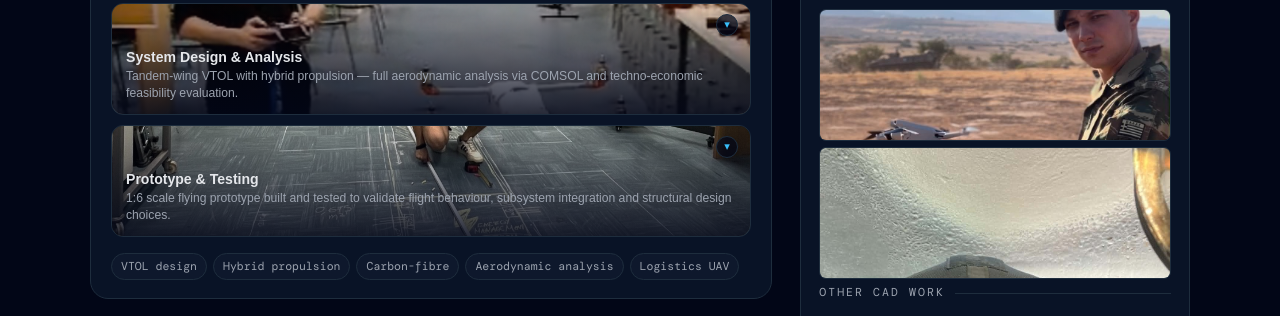
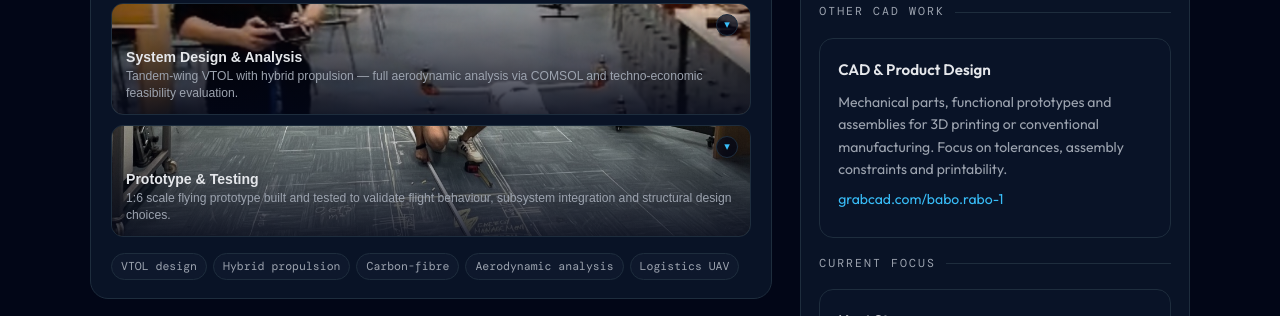
Before and after one commit to trilivaschdennis33/portfolio, a plain HTML site: page index.html in a window 1280 px wide. Shown: the part 1945-2261 px from the top of the page. Drawn offline with nearby package versions, Linux system fonts and the light colour scheme; a web font is replaced by a local one.

Commit message:
Update index.html

```diff
--- a/index.html
+++ b/index.html
@@ -1038,14 +1038,7 @@
             <li>Operated commercial UAV during field exercises for area surveillance and patrol support.</li>
             <li>Commended by commanding officer for reliability and professional conduct without supervision.</li>
           </ul>
-          <div class="mil-grid" style="grid-template-columns:1fr;">
-  <a onclick="openLightbox('media/military-drone-field.jpg')">
-    <img src="media/military-drone-field.jpg" alt="UAV field operations" style="height:130px;object-fit:cover;object-position:center;">
-  </a>
-  <a onclick="openLightbox('media/military-tank.jpg')">
-    <img src="media/military-tank.jpg" alt="Tank operations" style="height:130px;object-fit:cover;object-position:center top;">
-  </a>
-</div>
+
 
         <div class="section-label" style="margin-top:4px;">Other CAD Work</div>
 
```
